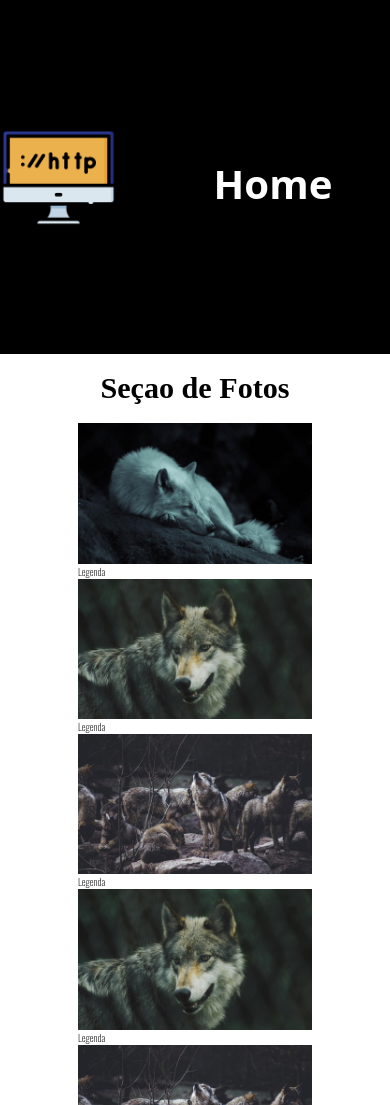
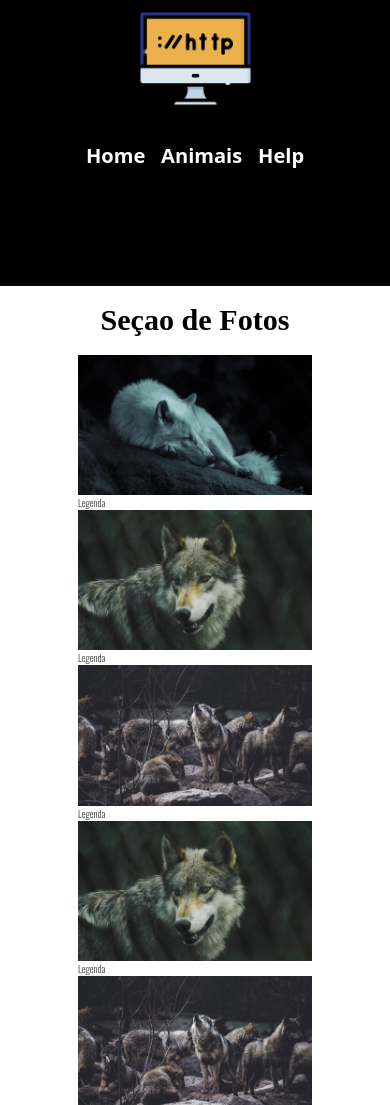
Before and after one commit to 1TDSS-2023/rm552228, a plain HTML site: page index.html in a window 390 px wide. Shown: the top 1105 px of the page. Drawn offline with nearby package versions, Linux system fonts and the light colour scheme.

Commit message:
finalizando o cabeçalho

```diff
--- a/css/estilo.css
+++ b/css/estilo.css
@@ -18,3 +18,21 @@ html{
     margin: 2vh 0;
     font-size: 3rem;
 }
+
+
+/* BREAKPOINTS 590px */
+
+@media(max-width:590px){
+    .cabecalho{
+        flex-direction: column ;}
+}
+
+    .cabecalho nav{
+        flex-wrap: nowrap;
+        height: 20vh;
+    }
+    .cabecalho a{
+        padding: 3vh 0;
+        font-size: 2rem;
+    }
+/* BREAKPOINTS 590px */
```
